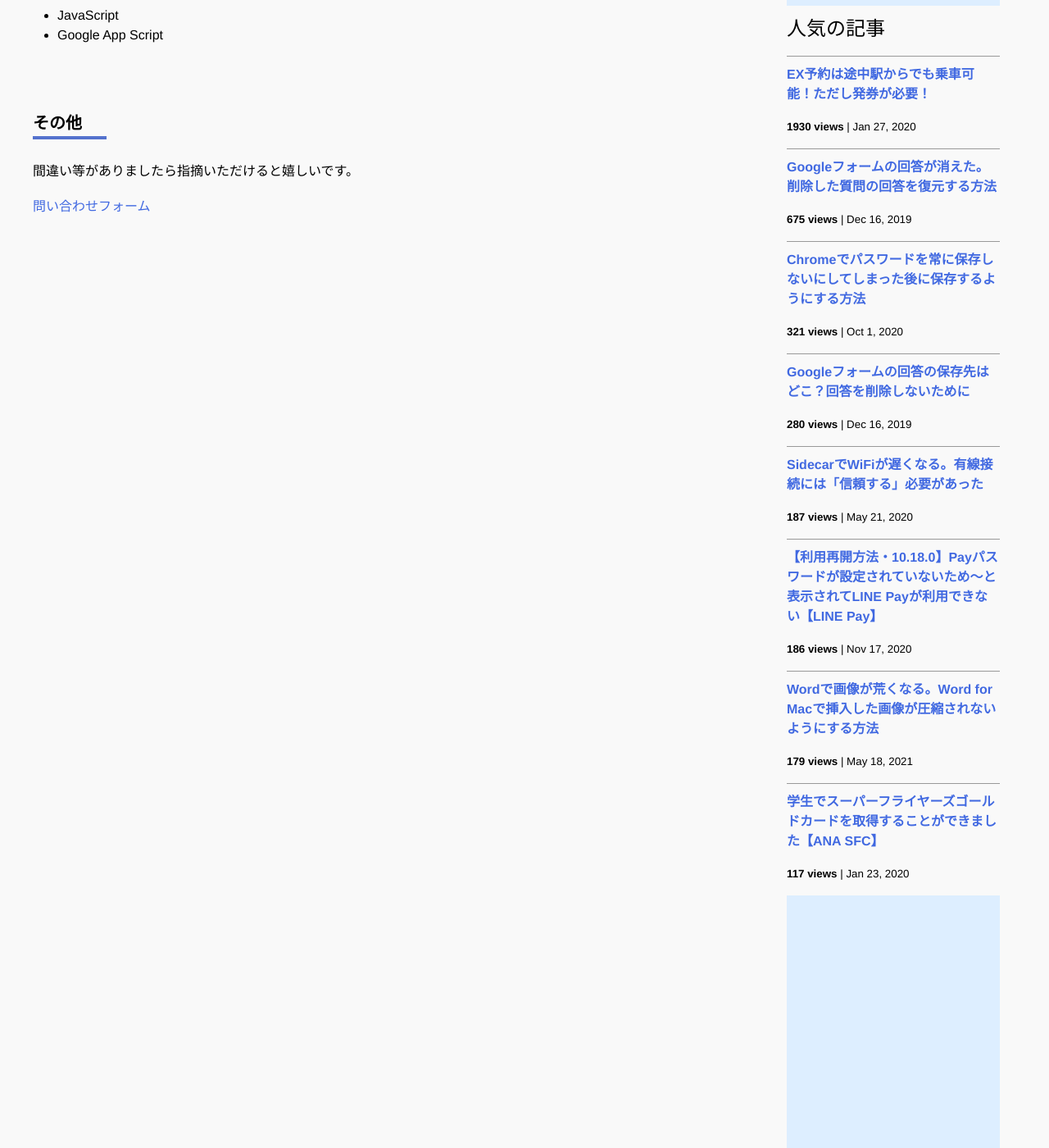
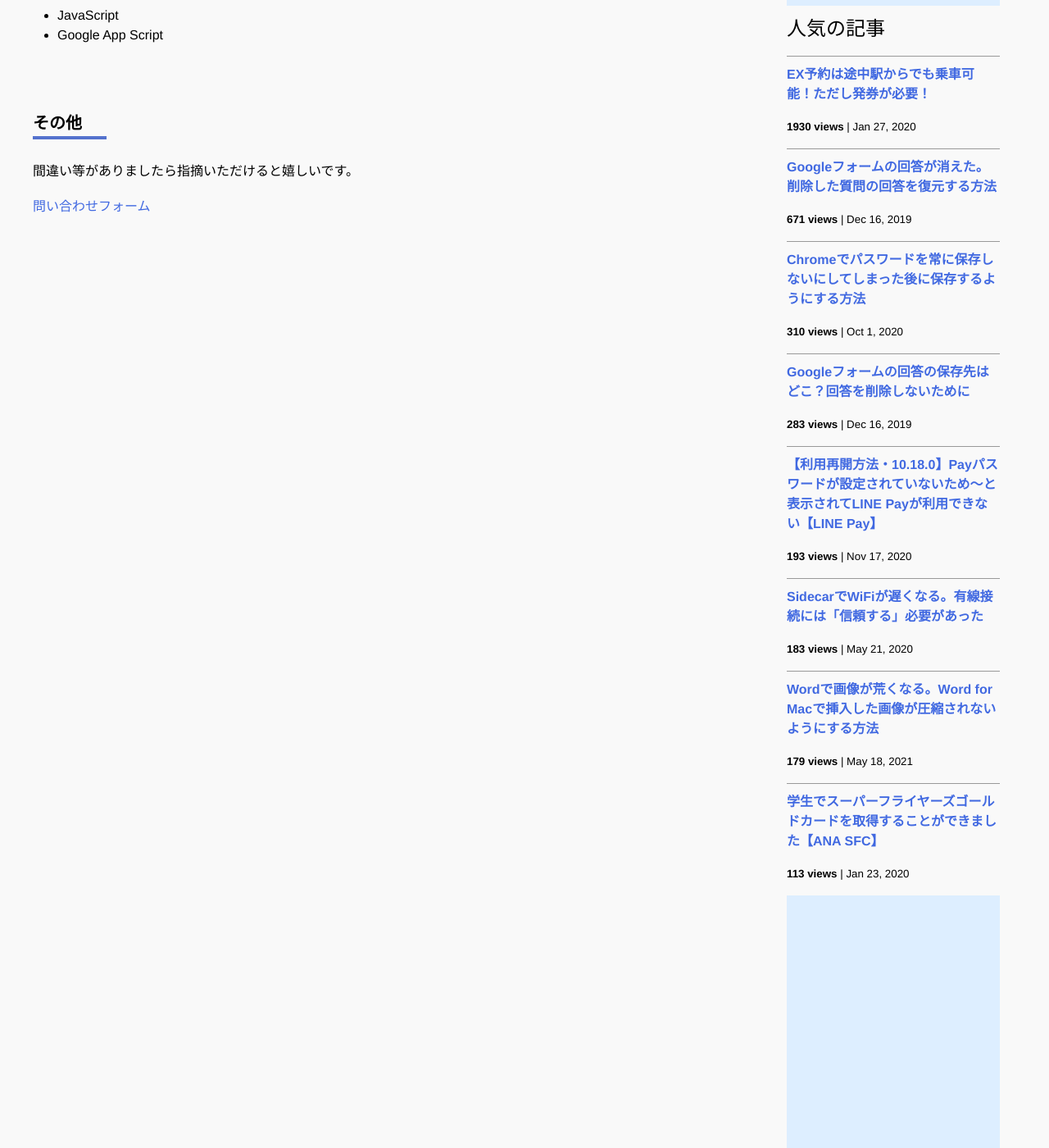
Before and after one commit to iwanaminami/shoyaiwaname, a Jekyll site: the page built from about.markdown, in a window 1280 px wide and 1400 px high, scrolled down 806 px. Shown: the whole window at 82% size. Built offline with Jekyll 4.4.1, drawn with Linux system fonts in a browser that asks for light colours; nearby versions of some CDN libraries; comment, search, counter and statistics services are not loaded.

Commit message:
a new commit message

```diff
--- a/_data/popularposts.yml
+++ b/_data/popularposts.yml
@@ -1,17 +1,17 @@
 side:
   - view: 1930
     url: /2020/01/27/ex-rideontheway.html
-  - view: 675
+  - view: 671
     url: /2019/12/16/restore-googleform.html
-  - view: 321
+  - view: 310
     url: /2020/10/01/googlepassword.html
-  - view: 280
+  - view: 283
     url: /2019/12/16/googleform-answers.html
-  - view: 187
+  - view: 193
+    url: /2020/11/17/linepay.html
+  - view: 183
     url: /2020/05/21/sidecar-via-cable.html
-  - view: 186
-    url: /2020/11/17/linepay.html
   - view: 179
     url: /2021/05/18/image-compression-word.html
-  - view: 117
+  - view: 113
     url: /2020/01/23/sfcgold.html
```
